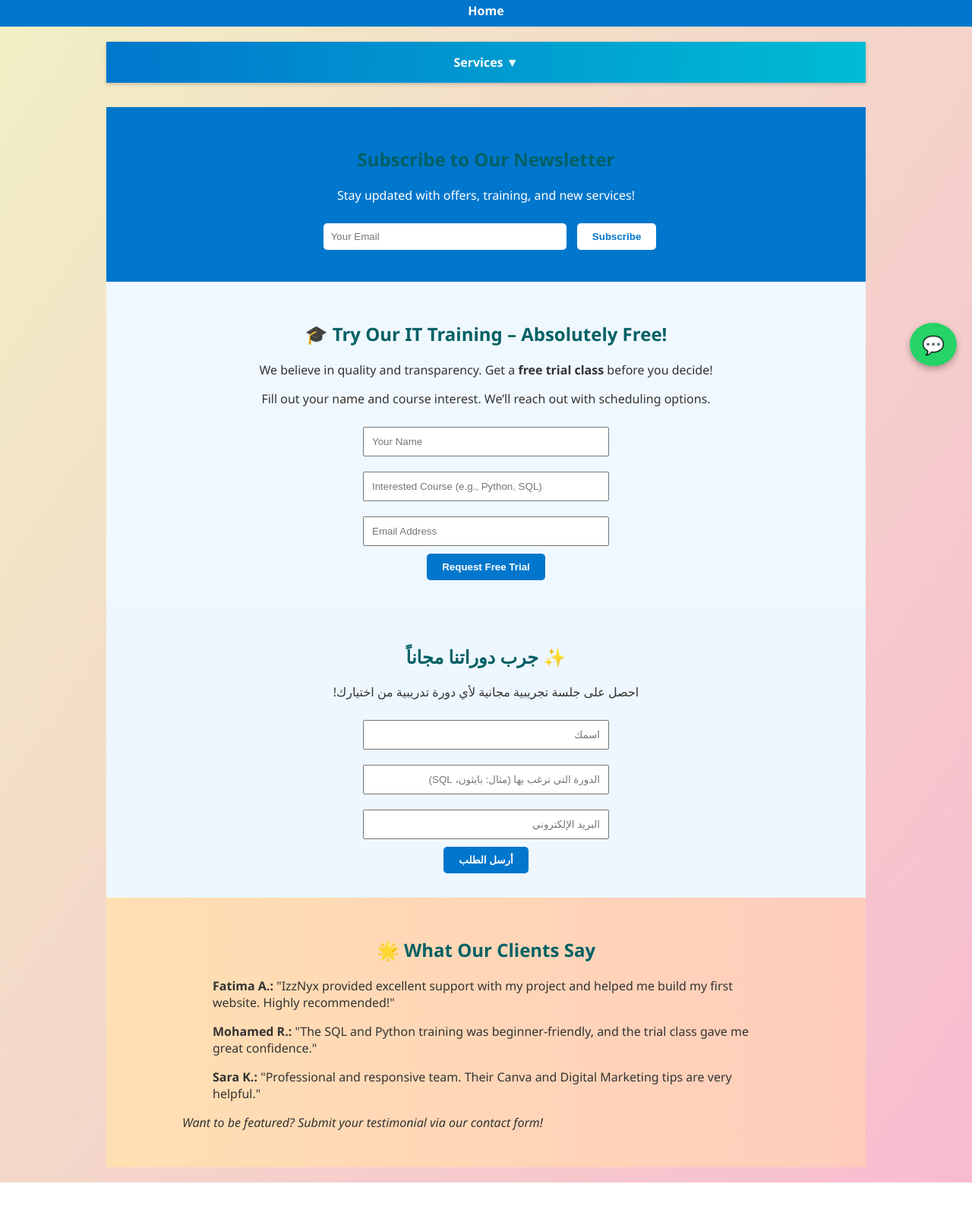
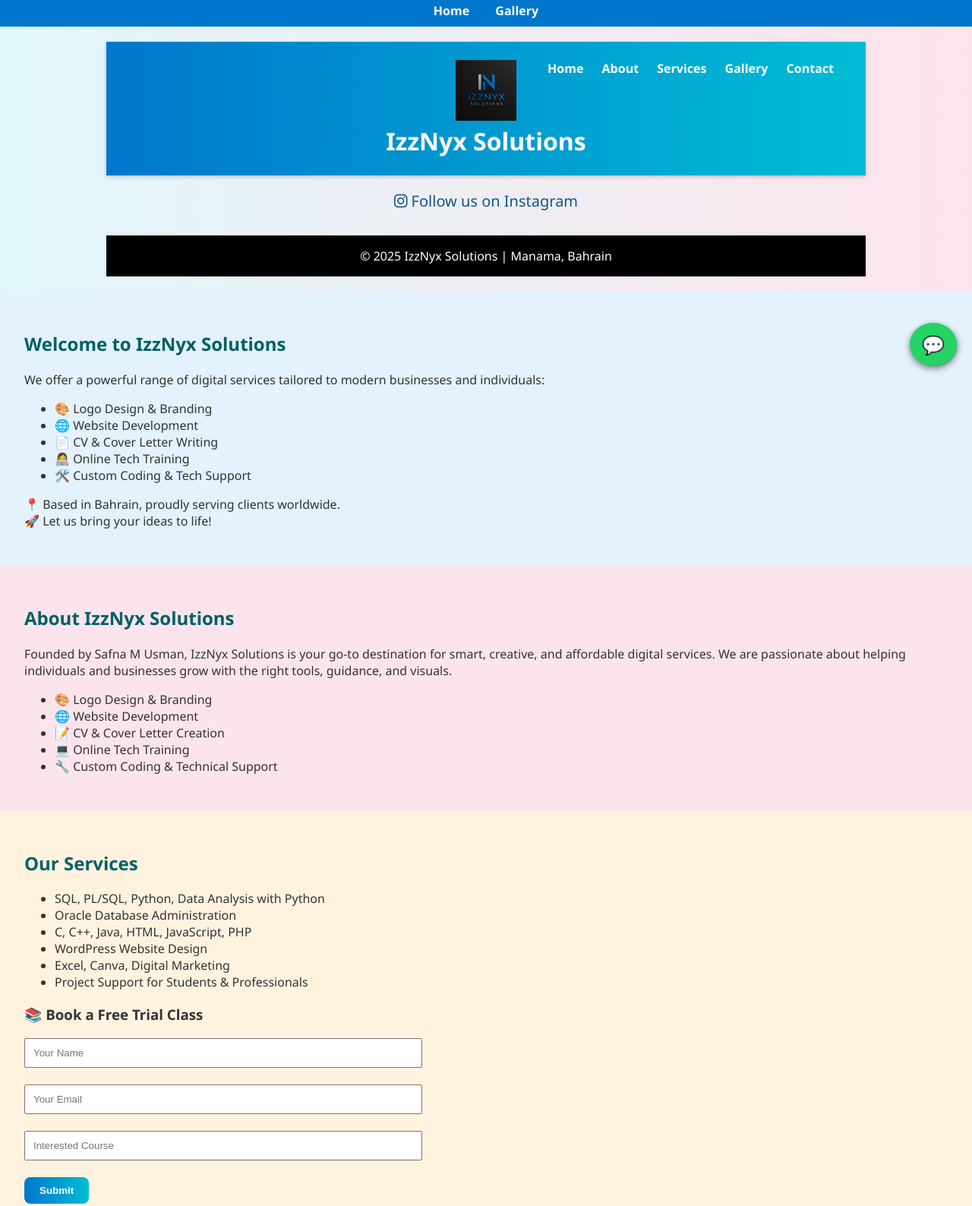
Before and after one commit to IN-Solutions/izznyx.github.io, a plain HTML site: page index.html in a window 1280 px wide. Shown: the part 298-1886 px from the top of the page at 76% size. Before the commit the page ends 1855 px from the top, so only its background shows below. Drawn offline with Linux system fonts and the light colour scheme.

Commit message:
index.html

```diff
--- a/index.html
+++ b/index.html
@@ -286,7 +286,7 @@ body.dark .gallery {
 
 <style>
   body {
-    background: linear-gradient(to bottom right, #f0f4c3, #f8bbd0);
+    background: linear-gradient(to right, #e0f7fa, #fce4ec);
     font-family: 'Segoe UI', sans-serif;
     color: #333;
     margin: 0;
@@ -318,7 +318,7 @@ body.dark .gallery {
 
 <style>
   body {
-    background: linear-gradient(to bottom right, #f0f4c3, #f8bbd0);
+    background: linear-gradient(to right, #e0f7fa, #fce4ec);
     font-family: 'Segoe UI', sans-serif;
     color: #333;
     margin: 0;
@@ -405,7 +405,7 @@ window.onload = () => showSlides();
 
 <style>
   body {
-    background: linear-gradient(to bottom right, #f0f4c3, #f8bbd0);
+    background: linear-gradient(to right, #e0f7fa, #fce4ec);
     font-family: 'Segoe UI', sans-serif;
     color: #333;
     margin: 0;
@@ -437,7 +437,7 @@ window.onload = () => showSlides();
 
 <style>
   body {
-    background: linear-gradient(to bottom right, #f0f4c3, #f8bbd0);
+    background: linear-gradient(to right, #e0f7fa, #fce4ec);
     font-family: 'Segoe UI', sans-serif;
     color: #333;
     margin: 0;
@@ -545,7 +545,7 @@ window.onload = () => showSlides();
 
 <style>
   body {
-    background: linear-gradient(to bottom right, #f0f4c3, #f8bbd0);
+    background: linear-gradient(to right, #e0f7fa, #fce4ec);
     font-family: 'Segoe UI', sans-serif;
     color: #333;
     margin: 0;
@@ -577,7 +577,7 @@ window.onload = () => showSlides();
 
 <style>
   body {
-    background: linear-gradient(to bottom right, #f0f4c3, #f8bbd0);
+    background: linear-gradient(to right, #e0f7fa, #fce4ec);
     font-family: 'Segoe UI', sans-serif;
     color: #333;
     margin: 0;
@@ -664,7 +664,7 @@ window.onload = () => showSlides();
 
 <style>
   body {
-    background: linear-gradient(to bottom right, #f0f4c3, #f8bbd0);
+    background: linear-gradient(to right, #e0f7fa, #fce4ec);
     font-family: 'Segoe UI', sans-serif;
     color: #333;
     margin: 0;
@@ -696,7 +696,7 @@ window.onload = () => showSlides();
 
 <style>
   body {
-    background: linear-gradient(to bottom right, #f0f4c3, #f8bbd0);
+    background: linear-gradient(to right, #e0f7fa, #fce4ec);
     font-family: 'Segoe UI', sans-serif;
     color: #333;
     margin: 0;
@@ -745,8 +745,8 @@ window.onload = () => showSlides();
 <header style="background: #0077cc; padding: 1rem 0; text-align: center;">
   <nav>
     <a href="index.html" style="margin: 0 15px; color: white; text-decoration: none; font-weight: bold;">Home</a>
-
-
+    <a href="gallery.html" style="margin: 0 15px; color: white; text-decoration: none; font-weight: bold;">Gallery</a>
+    <a href="testimonials.html" style="margin: 0 15px; color: white; text-decoration: none; font-weight: bold;">Testimonials</a>
   </nav>
 </header>
 
@@ -757,7 +757,7 @@ window.onload = () => showSlides();
 </header>
 <nav style="text-align:center; background:#0077cc; padding:10px;">
   <a href="index.html" style="margin: 0 15px; color:white;">Home</a>
-
+  <a href="gallery.html" style="margin: 0 15px; color:white;">Gallery</a>
 </nav>
 <div style="max-width: 1000px; margin:auto; padding:20px;">
 
@@ -765,22 +765,15 @@ window.onload = () => showSlides();
 
 
 
-<header style="background: linear-gradient(to right, #0077cc, #00bcd4); padding: 1rem 0; text-align: center;">
-  <nav>
-    <div class="dropdown">
-      <a href="#" style="color: white; text-decoration: none; font-weight: bold;">Services ▼</a>
-      <div class="dropdown-content" style="display: none; position: absolute; background-color: white; min-width: 180px; box-shadow: 0 4px 8px rgba(0,0,0,0.1); z-index: 1001; text-align: left;">
-        <a href="#">SQL / PL-SQL Training</a>
-        <a href="#">Python & Data Analysis</a>
-        <a href="#">Oracle DBA</a>
-        <a href="#">Web Design (HTML, CSS, JS, PHP)</a>
-        <a href="#">WordPress</a>
-        <a href="#">C / C++ / Java</a>
-        <a href="#">Excel & Canva</a>
-        <a href="#">Digital Marketing</a>
-        <a href="#">Project Support</a>
-      </div>
-    </div>
+<header style="background: linear-gradient(to right, #0077cc, #00bcd4); padding: 1.5rem 0; text-align: center; position: relative;">
+  <img src="IMG-20250531-WA0002.jpg" alt="IzzNyx Logo" style="height: 80px;"><br>
+  <h1 style="color: white; margin: 0;">IzzNyx Solutions</h1>
+  <nav style="position: absolute; top: 1.5rem; right: 2rem;">
+    <a href="#home" style="color: white; margin: 0 10px; text-decoration: none;">Home</a>
+    <a href="#about" style="color: white; margin: 0 10px; text-decoration: none;">About</a>
+    <a href="#services" style="color: white; margin: 0 10px; text-decoration: none;">Services</a>
+    <a href="#gallery" style="color: white; margin: 0 10px; text-decoration: none;">Gallery</a>
+    <a href="#contact" style="color: white; margin: 0 10px; text-decoration: none;">Contact</a>
   </nav>
 </header>
 
@@ -789,41 +782,54 @@ window.onload = () => showSlides();
 
 
 
-<section class="newsletter">
-  <h2>Subscribe to Our Newsletter</h2>
-  <p>Stay updated with offers, training, and new services!</p>
-  <form action="https://formsubmit.co/izznyxsolutions@gmail.com" method="POST">
-    <input type="email" name="email" placeholder="Your Email" required>
-    <button type="submit">Subscribe</button>
-  </form>
-</section>
+
+
+
+
+
+
+
+
+
+
+
+
+
+
+
+
+
+
+<div class="insta-link">
+  <a href="https://instagram.com/izznyx_solutions" target="_blank">
+    <i class="fab fa-instagram"></i> Follow us on Instagram
+  </a>
+</div>
+
+<footer>
+  &copy; 2025 IzzNyx Solutions | Manama, Bahrain
+</footer>
+
+<a href="https://bit.ly/4jO4Qwp" class="whatsapp-btn" target="_blank">💬</a>
+
+</div>
+
+
+
+
+
+
+
+
+
 <a href="https://wa.me/97334082362" class="whatsapp-button" title="Chat on WhatsApp">💬</a>
 
 
-<section style="background:#f0f8ff; padding: 2rem; text-align:center;">
-  <h2>🎓 Try Our IT Training – Absolutely Free!</h2>
-  <p>We believe in quality and transparency. Get a <strong>free trial class</strong> before you decide!</p>
-  <p>Fill out your name and course interest. We’ll reach out with scheduling options.</p>
-  <form action="https://formsubmit.co/izznyxsolutions@gmail.com" method="POST" style="max-width: 600px; margin: auto;">
-    <input type="text" name="name" placeholder="Your Name" required style="padding:10px; width:80%; max-width:300px; margin:10px;"><br>
-    <input type="text" name="course" placeholder="Interested Course (e.g., Python, SQL)" required style="padding:10px; width:80%; max-width:300px; margin:10px;"><br>
-    <input type="email" name="email" placeholder="Email Address" required style="padding:10px; width:80%; max-width:300px; margin:10px;"><br>
-    <button type="submit" style="padding:10px 20px; background:#0077cc; color:white; border:none; border-radius:5px;">Request Free Trial</button>
-  </form>
-</section>
 
 
 
-<section style="background:#eef7ff; padding: 2rem; text-align:center; direction: rtl;">
-  <h2>✨ جرب دوراتنا مجاناً</h2>
-  <p>احصل على جلسة تجريبية مجانية لأي دورة تدريبية من اختيارك!</p>
-  <form action="https://formsubmit.co/izznyxsolutions@gmail.com" method="POST" style="max-width: 600px; margin: auto;">
-    <input type="text" name="name" placeholder="اسمك" required style="padding:10px; width:80%; max-width:300px; margin:10px;"><br>
-    <input type="text" name="course" placeholder="الدورة التي ترغب بها (مثال: بايثون، SQL)" required style="padding:10px; width:80%; max-width:300px; margin:10px;"><br>
-    <input type="email" name="email" placeholder="البريد الإلكتروني" required style="padding:10px; width:80%; max-width:300px; margin:10px;"><br>
-    <button type="submit" style="padding:10px 20px; background:#0077cc; color:white; border:none; border-radius:5px;">أرسل الطلب</button>
-  </form>
-</section>
+
+
 
 <!-- Tawk.to Chatbot Integration -->
 <script type="text/javascript">
@@ -839,15 +845,58 @@ var Tawk_API=Tawk_API||{}, Tawk_LoadStart=new Date();
 </script>
 
 
-<section style="background: linear-gradient(to right, #ffe0b2, #ffccbc); padding: 2rem; text-align: center;">
-  <h2>🌟 What Our Clients Say</h2>
-  <div style="max-width: 800px; margin: auto; text-align: left;">
-    <blockquote style="margin-bottom: 1rem;"><strong>Fatima A.:</strong> "IzzNyx provided excellent support with my project and helped me build my first website. Highly recommended!"</blockquote>
-    <blockquote style="margin-bottom: 1rem;"><strong>Mohamed R.:</strong> "The SQL and Python training was beginner-friendly, and the trial class gave me great confidence."</blockquote>
-    <blockquote style="margin-bottom: 1rem;"><strong>Sara K.:</strong> "Professional and responsive team. Their Canva and Digital Marketing tips are very helpful."</blockquote>
-    <p><em>Want to be featured? Submit your testimonial via our contact form!</em></p>
-  </div>
+<section id="home" style="padding: 2rem; background: #e3f2fd;">
+  <h2>Welcome to IzzNyx Solutions</h2>
+  <p>We offer a powerful range of digital services tailored to modern businesses and individuals:</p>
+  <ul>
+    <li>🎨 Logo Design & Branding</li>
+    <li>🌐 Website Development</li>
+    <li>📄 CV & Cover Letter Writing</li>
+    <li>👩‍💻 Online Tech Training</li>
+    <li>🛠️ Custom Coding & Tech Support</li>
+  </ul>
+  <p>📍 Based in Bahrain, proudly serving clients worldwide.<br>🚀 Let us bring your ideas to life!</p>
 </section>
 
+<section id="about" style="padding: 2rem; background: #fce4ec;">
+  <h2>About IzzNyx Solutions</h2>
+  <p>Founded by Safna M Usman, IzzNyx Solutions is your go-to destination for smart, creative, and affordable digital services. We are passionate about helping individuals and businesses grow with the right tools, guidance, and visuals.</p>
+  <ul>
+    <li>🎨 Logo Design & Branding</li>
+    <li>🌐 Website Development</li>
+    <li>📝 CV & Cover Letter Creation</li>
+    <li>💻 Online Tech Training</li>
+    <li>🔧 Custom Coding & Technical Support</li>
+  </ul>
+</section>
+
+<section id="services" style="padding: 2rem; background: #fff3e0;">
+  <h2>Our Services</h2>
+  <ul>
+    <li>SQL, PL/SQL, Python, Data Analysis with Python</li>
+    <li>Oracle Database Administration</li>
+    <li>C, C++, Java, HTML, JavaScript, PHP</li>
+    <li>WordPress Website Design</li>
+    <li>Excel, Canva, Digital Marketing</li>
+    <li>Project Support for Students & Professionals</li>
+  </ul>
+  <h3>📚 Book a Free Trial Class</h3>
+  <form action="https://formsubmit.co/izznyxsolutions@gmail.com" method="POST" style="max-width: 500px;">
+    <input type="text" name="name" placeholder="Your Name" required style="width:100%; padding:10px;"><br><br>
+    <input type="email" name="email" placeholder="Your Email" required style="width:100%; padding:10px;"><br><br>
+    <input type="text" name="course" placeholder="Interested Course" required style="width:100%; padding:10px;"><br><br>
+    <input type="submit" value="Submit" style="padding:10px 20px;">
+  </form>
+</section>
+
+<section id="gallery" style="padding: 2rem; background: #f1f8e9;">
+  <h2>Gallery</h2>
+  <p>Visit our <a href="gallery.html">Gallery Page</a> to explore past works and sample designs.</p>
+</section>
+
+<section id="contact" style="padding: 2rem; background: #ede7f6;">
+  <h2>Contact Us</h2>
+  <p>Email: izznyxsolutions@gmail.com<br>Instagram: @izznyx_solutions<br>Phone: +973 34082362</p>
+</section>
 </body>
 </html>
```
